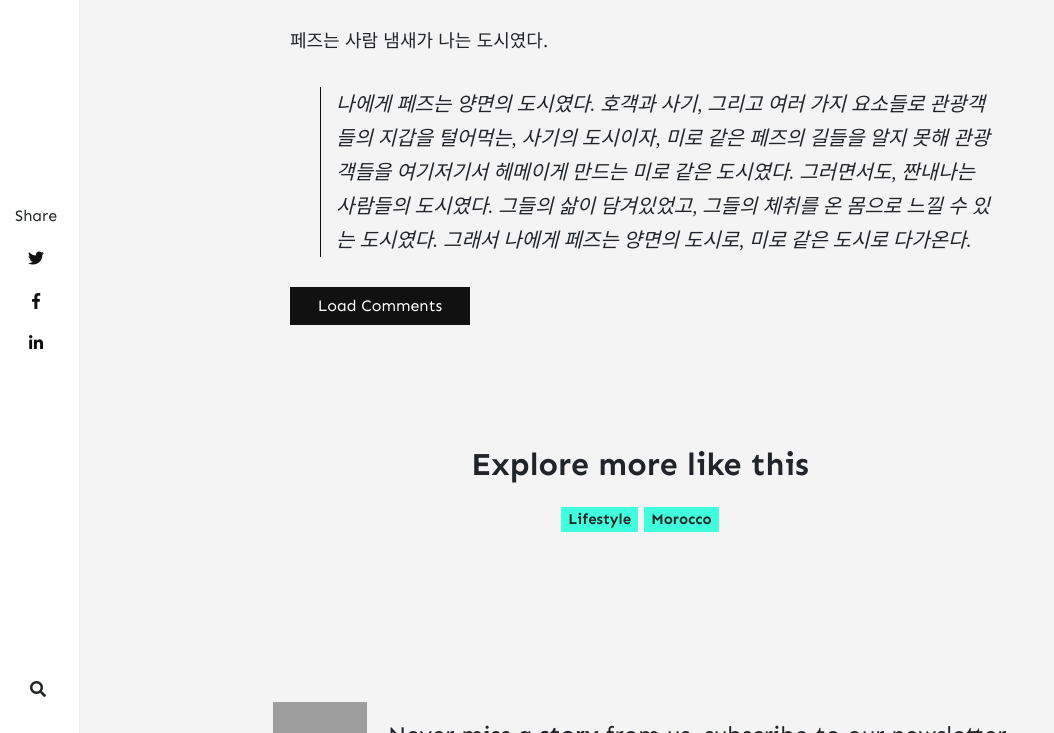
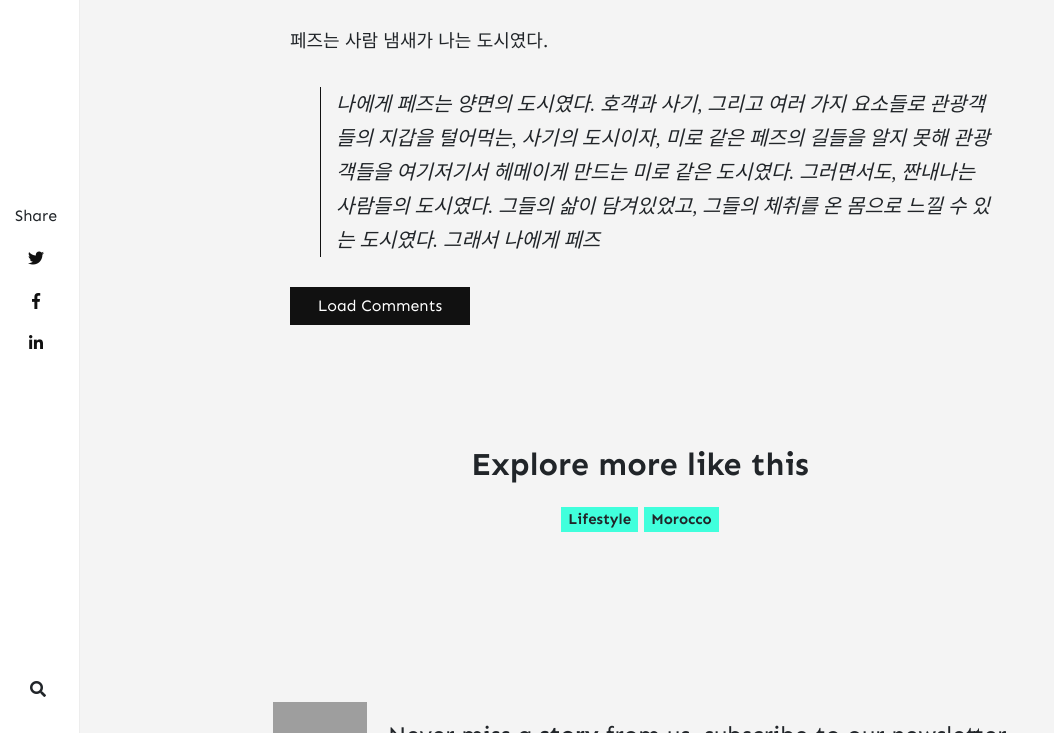
Before and after one commit to D-D-Park/D-D-Park.github.io, a Jekyll site: the page built from _posts/2020-02-2-fez-memory.md, in a window 1280 px wide and 900 px high, scrolled down 577 px, cut to the strip 167-900 px from the top of the window. Shown: the whole strip, without its empty margins (0-1054 px from the left). Built offline with Jekyll 4.4.1, drawn with Linux system fonts in a browser that asks for light colours; nearby versions of some CDN libraries; comment, search, counter and statistics services are not loaded; grey boxes are pictures that could not be loaded.

Commit message:
rush
ruh

```diff
--- a/_posts/2020-02-2-fez-memory.md
+++ b/_posts/2020-02-2-fez-memory.md
@@ -11,4 +11,4 @@ image: assets/Fez.jpg
 
 페즈는 사람 냄새가 나는 도시였다.
 > 나에게 페즈는 양면의 도시였다. 호객과 사기, 그리고 여러 가지 요소들로 관광객들의 지갑을 털어먹는, 사기의 도시이자, 미로 같은 페즈의 길들을 알지 못해 관광객들을 여기저기서 헤메이게 만드는 미로 같은 도시였다. 그러면서도, 짠내나는 사람들의 도시였다. 그들의 삶이 담겨있었고, 그들의 체취를 온 몸으로 느낄 수 있는 도시였다.
-> 그래서 나에게 페즈는 양면의 도시로, 미로 같은 도시로 다가온다.
+> 그래서 나에게 페즈
```
